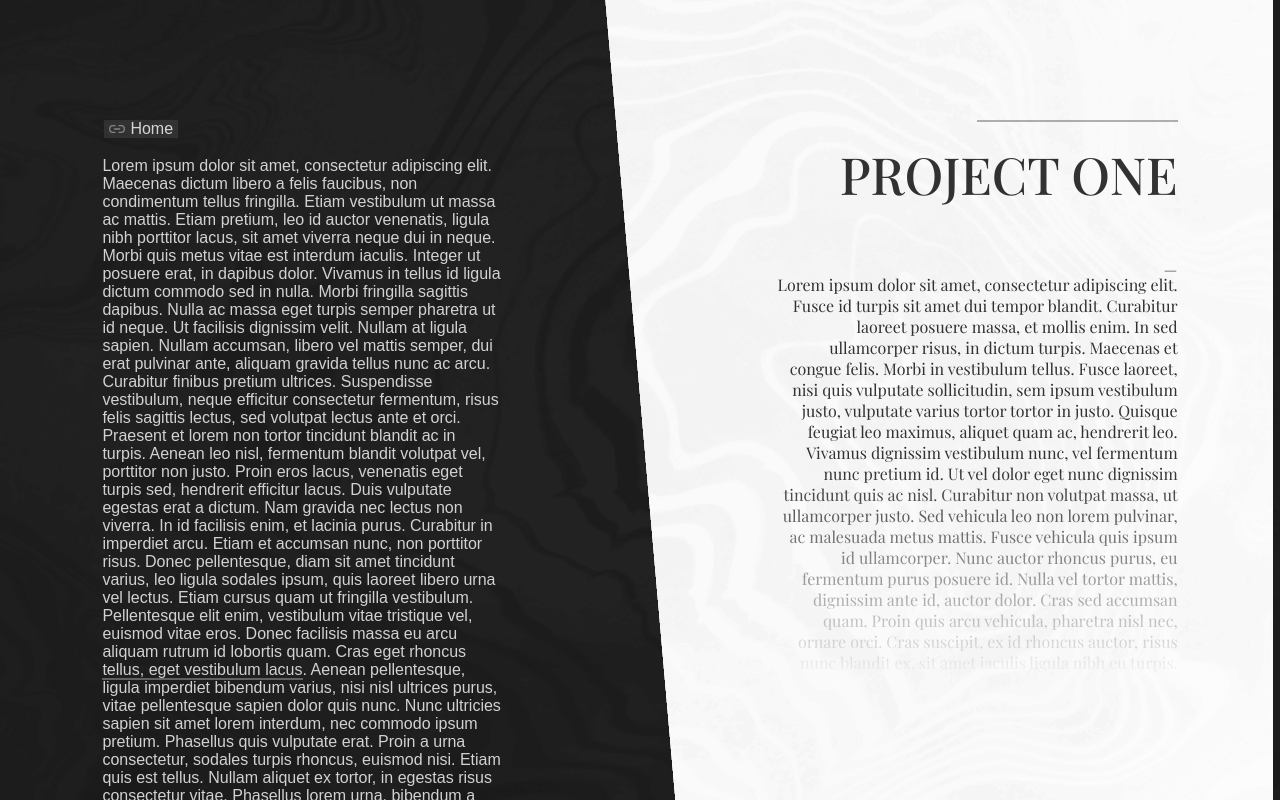
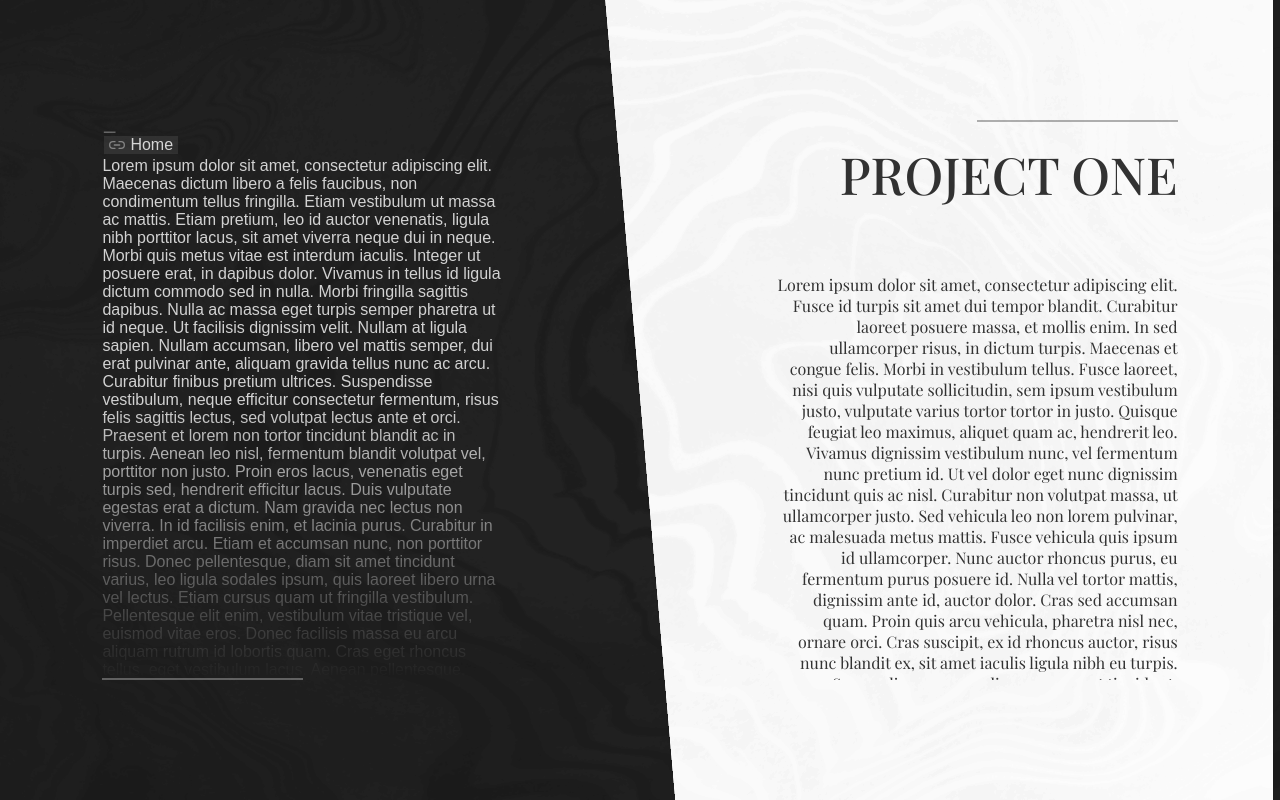
Before and after one commit to kennybc/kenny-portfolio, a React (Create React App) app: page /nftescrow in a window 1280 px wide. Built offline with nearby package versions, Linux system fonts and the light colour scheme; a web font is replaced by a local one.

Commit message:
some bug fixes

```diff
--- a/src/components/Page/PageContent/styles.css
+++ b/src/components/Page/PageContent/styles.css
@@ -1,7 +1,6 @@
 .PageContent {
   position: relative;
   overflow: auto;
-  flex-grow: 1;
 }
 .PageContent.PageContent--Scrollable {
   -ms-overflow-style: none;
--- a/src/components/Page/index.js
+++ b/src/components/Page/index.js
@@ -20,7 +20,7 @@ export default function Page({ className, title, yin, yang }) {
       </div>
       <div className="Yin">
         <div className="Yang__Lesser"></div>
-        <div className="Page__Content">{yin}</div>
+        <PageContent>{yin}</PageContent>
       </div>
     </motion.div>
   );
--- a/src/pages/Home/index.js
+++ b/src/pages/Home/index.js
@@ -44,8 +44,10 @@ export default function Home() {
       }
       yin={
         <div className="Home__Links">
-          <Link to="/nftescrow"> NFT Escrow </Link>
-          <Link to="/motordebate"> MotorDebate </Link>
+          <Link to="/nftescrow"> Fusion Recipe Generator </Link>
+          <Link to="/nftescrow"> Yin Yang and its Philosophy </Link>
+          <Link to="/motordebate"> Musings and Tinkerings </Link>
+          <Link to="/motordebate"> Relics of the Past </Link>
         </div>
       }
     />
--- a/src/pages/Home/styles.css
+++ b/src/pages/Home/styles.css
@@ -1,6 +1,7 @@
-.Home .Yin .Page__Content {
+.Home .Yin .PageContent {
   display: flex;
   align-items: flex-end;
+  height: 100%;
 }
 .Home__Links {
   width: 100%;
@@ -11,10 +12,10 @@
   color: white;
   text-decoration: none;
   width: 100%;
-  font-size: clamp(1rem, 1.5vmax, 3rem);
+  font-size: clamp(1.5rem, 1.5vmax, 3rem);
   opacity: 0.7;
   transition: opacity 0.2s ease;
-  margin: 30px 0 30px 0;
+  margin: 5vh 0 5vh 0;
   text-transform: uppercase;
 }
 .Home .Yin a:hover {
--- a/src/pages/NFTEscrow/index.js
+++ b/src/pages/NFTEscrow/index.js
@@ -25,42 +25,7 @@ function NFTEscrow() {
           Cras sed accumsan quam. Proin quis arcu vehicula, pharetra nisl nec,
           ornare orci. Cras suscipit, ex id rhoncus auctor, risus nunc blandit
           ex, sit amet iaculis ligula nibh eu turpis. Suspendisse semper aliquam
-          purus at tincidunt. Nulla facilisi. Lorem ipsum dolor sit amet,
-          consectetur adipiscing elit. Etiam id nunc quis elit sagittis
-          ultricies. Aliquam arcu magna, egestas eu dui maximus, dapibus
-          imperdiet enim. Fusce sit amet arcu sapien. Morbi ut sem bibendum ante
-          gravida luctus. Etiam ac mollis eros, vitae pellentesque urna. Vivamus
-          ex quam, dictum nec elementum id, blandit auctor augue. Vivamus non
-          nibh sit amet ipsum luctus ultricies eget et nisi. Integer lacus
-          magna, posuere vitae lacinia vel, gravida in eros. Phasellus ac purus
-          eu nibh dictum venenatis at sed leo. Duis ut pharetra odio. Sed ac
-          eros eu libero dapibus vulputate. Nulla et efficitur libero, et
-          tristique tortor. Aliquam tempor suscipit metus, sit amet dictum
-          turpis blandit sed. Praesent mauris ligula, bibendum et massa ac,
-          viverra varius tellus. Fusce ut est auctor odio blandit lacinia non
-          nec dui. Nullam rutrum nibh nibh, vitae aliquet est ullamcorper sed.
-          Donec interdum tempus maximus. Nam volutpat, purus vel dignissim
-          vestibulum, erat ligula iaculis risus, sit amet iaculis risus odio vel
-          urna. Aliquam libero quam, mollis in egestas ac, ultrices in purus.
-          Quisque vel elementum odio. Donec sagittis venenatis sapien vel
-          bibendum. Nulla sed lacus id arcu aliquet lacinia. Aenean maximus nibh
-          vel libero tincidunt, ut convallis turpis ultricies. Aenean vestibulum
-          lacinia volutpat. Aenean dignissim auctor nibh vel tempus. Nunc in
-          luctus odio, a sagittis ex. In in lorem felis. Nulla volutpat nulla
-          lectus, id ornare orci cursus quis. Fusce at arcu at quam iaculis
-          aliquet. Quisque id libero ligula. Class aptent taciti sociosqu ad
-          litora torquent per conubia nostra, per inceptos himenaeos. Phasellus
-          in diam odio. Morbi porttitor, lorem nec euismod egestas, diam nisi
-          interdum ex, non feugiat turpis ante vitae tortor. Nullam congue,
-          neque nec tempus aliquet, ex libero sagittis ante, sit amet tincidunt
-          quam leo non velit. Cras finibus nibh est, id pretium diam ornare
-          ultricies. Vivamus posuere, ex a vestibulum hendrerit, nisl odio
-          faucibus sapien, id ornare urna turpis a nisi. Fusce pellentesque
-          massa vitae orci mattis vulputate. Integer nunc urna, aliquam eu
-          iaculis vitae, ultrices et sapien. In hac habitasse platea dictumst.
-          Fusce enim libero, commodo ac justo id, pulvinar fringilla ipsum.
-          Pellentesque semper est vitae ultricies dapibus. Mauris lacinia dictum
-          risus, id vulputate risus ultrices interdum.
+          purus at tincidunt.
         </p>
       }
       yin={
```
